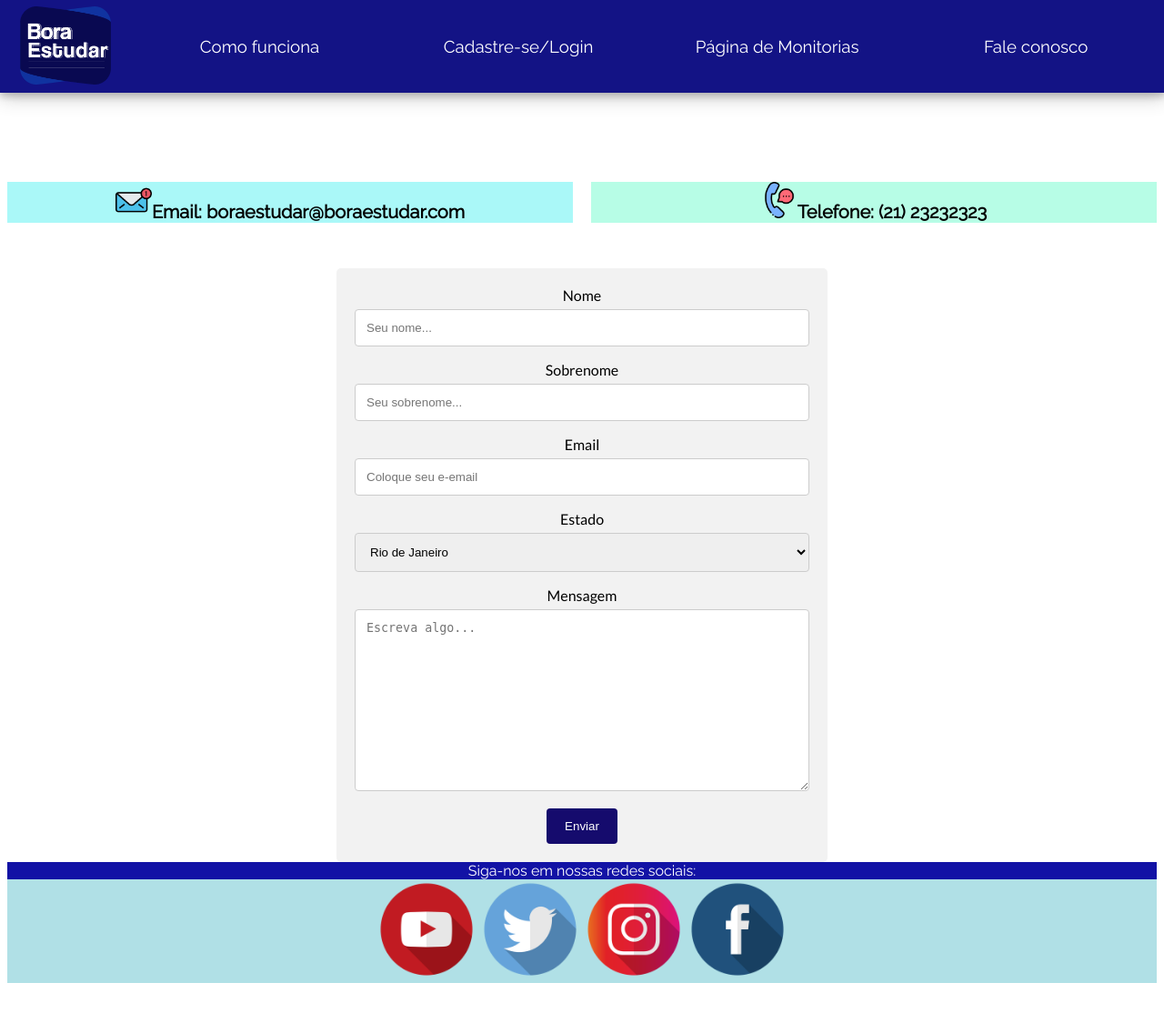
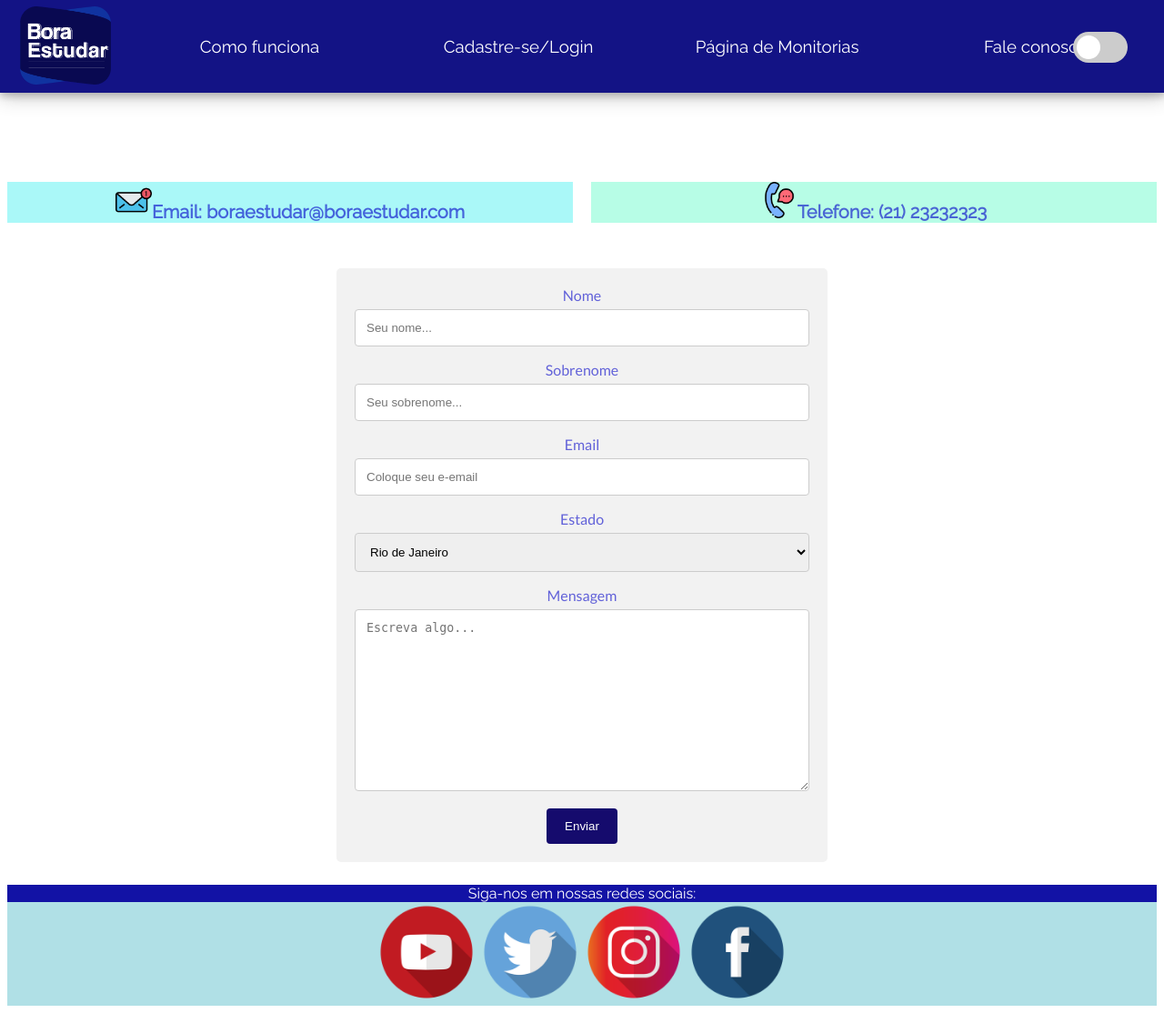
Before and after one commit to luc0liv/Projeto_DoaTech, a PHP site: page /faleconosco.html in a window 1280 px wide. Shown: the whole page at 91% size. Before the commit the page ends 1081 px from the top, so only its background shows below. Run offline with PHP 8.4, Linux system fonts and the light colour scheme.

Commit message:
Tema dark mode - js

```diff
--- /dev/null
+++ b/assets/scripts/index.js
@@ -0,0 +1,38 @@
+/*Alterar o tema*/
+
+//apertei o label
+const apertei = document.querySelector('.theme-switch input[type="checkbox"]');
+
+//salva o tema
+const salvaOtema= localStorage.getItem('theme');
+
+//verificar se o tema foi salvo
+if (salvaOtema) {
+    document.documentElement.setAttribute('data-theme', salvaOtema);
+
+    if (salvaOtema === 'dark') {
+        apertei.checked = true;
+    }
+}
+
+//função pra trocar de tema
+function switchTheme(e) {
+	//ativei ou seja checked igual a true
+    if (e.target.checked) {
+        document.documentElement.setAttribute('data-theme', 'dark');
+         localStorage.setItem('theme', 'dark')// para armazenar a preferencias
+    }
+
+    //desativei
+    else {
+        document.documentElement.setAttribute('data-theme', 'light');
+        // para armazenar a preferência do usuário.
+        localStorage.setItem('theme', 'light'); //add this
+    }
+}
+//change tipo de evento.
+//o método principal para lidar com eventos. addEventListener
+apertei.addEventListener('change',switchTheme,false);
+
+
+/*Fim*/
--- a/assets/style/faleConosco.css
+++ b/assets/style/faleConosco.css
@@ -63,5 +63,6 @@ input[type=submit]:hover {
     font-family: "Lato";
     margin: auto;
     align-items: center;
+    margin-bottom: 25px;
 
 }
--- a/assets/style/index.css
+++ b/assets/style/index.css
@@ -1,7 +1,33 @@
+:root {
+    --primary-color: #302AE6;
+    --secondary-color: #536390;
+    --font-color: #424242;
+    --font-color: rgba(0,0,200,0.6);
+    --bg-color: #fff;
+    --heading-color: #292922;
+    --menu-bg:rgb(19, 19, 133);
+    --menu-bg-color:white;
+    --menu-hover-bg:rgba(000, 000, 88, 0.8);
+
+}
+
+[data-theme="dark"] {
+    --primary-color: #9A97F3;
+    --secondary-color: #818cab;
+    --font-color: #e1e1ff;
+    --bg-color: #161625;
+    --heading-color: #818cab;
+
+
+
+}
+
 body {
-    background-color: white;
-    text-align: center;
+   background-color: var(--bg-color);
+   color: var(--font-color);
+   text-align: center;
 }
+
 
 
 /*menu*/
@@ -23,13 +49,13 @@ body {
     padding: 1px;
     border: 0px;
     width: 100%;
-    background-color: rgb(19, 19, 133);
+    background-color:var(--menu-bg);
     box-shadow: 0 4px 8px 0 rgba(0, 0, 0, 0.2), 0 6px 20px 0 rgba(0, 0, 0, 0.19);
 }
 
 .menu a.link {
     text-decoration: none;
-    color: white;
+    color: var(--menu-bg-color);
     font-family: 'Raleway', sans-serif;
     font-size: 14pt;
     margin: 10px;
@@ -38,7 +64,7 @@ body {
 
 .menu a.link:hover {
     transition: 0.5s;
-    background-color: rgba(000, 000, 88, 0.8);
+    background-color: var(--menu-hover-bg);
     font-size: 20px;
     padding: 10px;
 }
@@ -100,5 +126,79 @@ footer {
     color: white;
 }
 
+.intro{
+  height:70vh;
+}
+
 
 /*fim do rodapé*/
+
+/*Simple css to style it like a toggle switch*/
+.tema{
+  position:fixed;
+  width:100px;
+  height:100px;
+  right:0px;
+  top:35px;
+}
+
+.theme-switch-wrapper {
+    display: flex;
+    align-items: center;
+  }
+   .ativado{
+      margin-left: 10px;
+      font-size: 1rem;
+    }
+
+  .theme-switch {
+    display: inline-block;
+    height: 34px;
+    position: relative;
+    width: 60px;
+  }
+
+   .theme-switch input {
+    display:none;
+  }
+
+   .slider {
+    background-color: #ccc;
+    bottom: 0;
+    cursor: pointer;
+    left: 0;
+    position: absolute;
+    right: 0;
+    top: 0;
+    transition: .4s;
+  }
+
+  .slider:before {
+    background-color: #fff;
+    bottom: 4px;
+    content: "";
+    height: 26px;
+    left: 4px;
+    position: absolute;
+    transition: .5s;
+    width: 26px;
+  }
+  input:checked + .slider {
+   background-color: #66bb6a;
+
+  }
+
+  input:checked + .slider:before {
+    transform: translateX(26px);
+
+  }
+
+  .slider.round {
+    border-radius: 34px;
+
+  }
+
+  .slider.round:before {
+    border-radius: 50%;
+  }
+  /*fim*/
--- a/faleconosco.html
+++ b/faleconosco.html
@@ -8,6 +8,7 @@
     <link href="https://fonts.googleapis.com/css2?family=Lato&family=Open+Sans&family=Raleway&family=Source+Sans+Pro&family=Staatliches&display=swap" rel="stylesheet">
     <link rel="stylesheet" type="text/css" href="./assets/style/index.css">
     <link rel="stylesheet" type="text/css" href="./assets/style/faleConosco.css">
+    <script defer type="text/javascript" src="./assets/scripts/index.js"></script>
 </head>
 
 <body>
@@ -20,6 +21,17 @@
         <a href="faleconosco.html" class="link">Fale conosco</a>
     </nav>
     <!--fim do menu-->
+
+     <!-- Inicio do switch -->
+	<div class="tema">
+        <div class="theme-switch-wrapper">
+            <label class="theme-switch" for="checkbox">
+                <input type="checkbox" id="checkbox" />
+                <div class="slider round" ></div>
+            </label>
+        </div>
+    </div>
+    <!--fim do switch-->
 
     <main class="contatos">
         <div id="email"><img src="./assets/img/new-email.png" alt="email" width="40px">Email: boraestudar@boraestudar.com</div>
```
Also changed, not shown: cadastrologin.html (+12 -0 lines), comofunciona.html (+12 -0 lines), homepage.html (+12 -0 lines), monitoria.html (+12 -0 lines).
